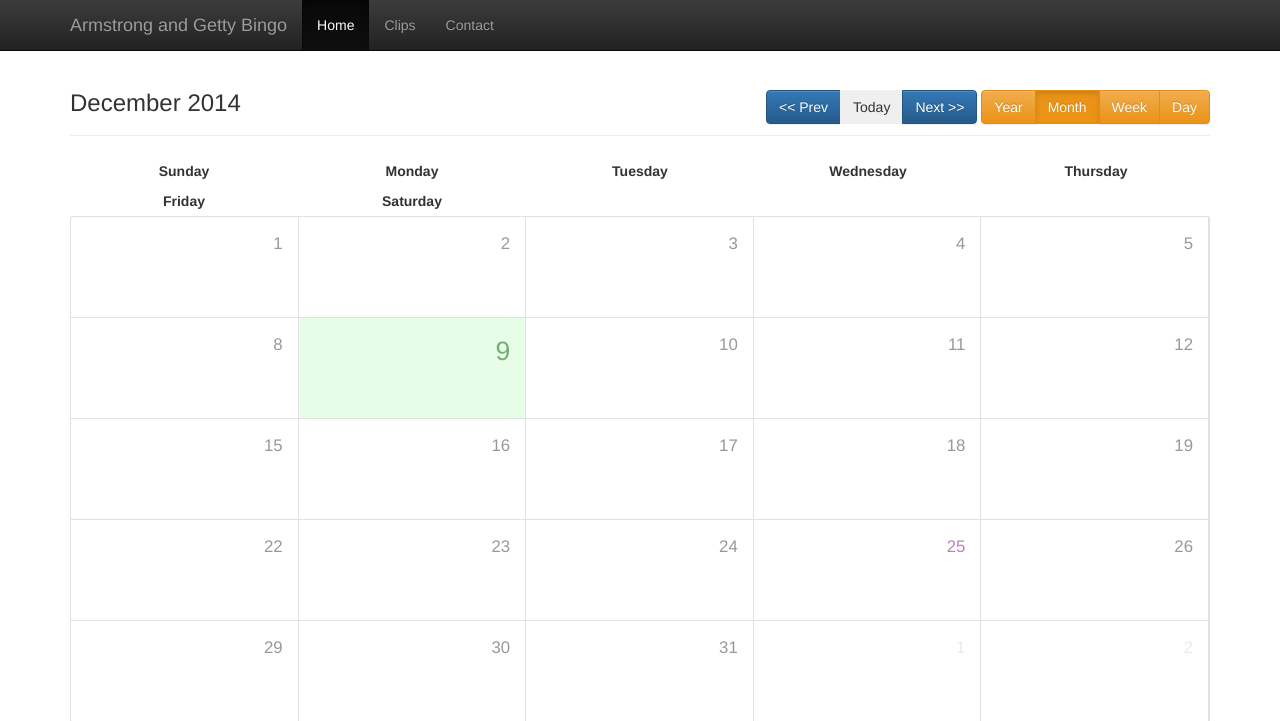
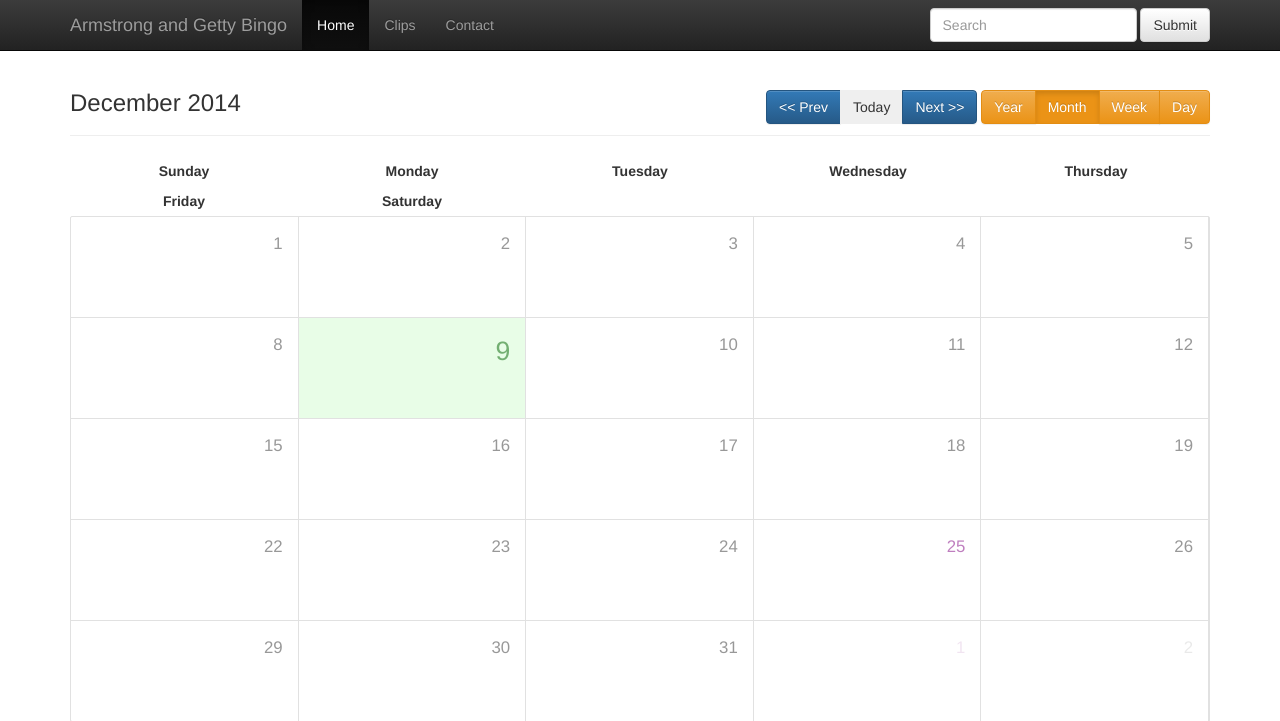
Before and after one commit to ben174/angrates, a Django app: page / in a window 1280 px wide. Shown: the top 721 px of the page. Run offline with Django 3.2, Linux system fonts and the light colour scheme; data that the repository does not hold is empty; some libraries are stand-ins or nearby versions.

Commit message:
Search implemented.

```diff
--- a/ang/settings.py
+++ b/ang/settings.py
@@ -36,7 +36,6 @@ INSTALLED_APPS = (
     'django.contrib.sessions',
     'django.contrib.messages',
     'django.contrib.staticfiles',
-    'haystack',
     'guide',
 )
 
--- a/guide/views.py
+++ b/guide/views.py
@@ -4,6 +4,7 @@ import datetime
 import calendar
 from guide.models import Episode, Hour, Clip
 import json
+from util import search as search_util
 
 
 def listing(request):
@@ -151,5 +152,13 @@ def clip(request, key):
     })
 
 def search(request):
-    query = request.GET.get('q', None)
-    Clip.objects.filter()
+    query_string = request.GET.get('q', None)
+    clip_query = search_util.get_query(query_string, ['name', 'description'])
+    hour_query = search_util.get_query(query_string, ['description'])
+    clips = Clip.objects.filter(clip_query)
+    hours = Hour.objects.filter(hour_query)
+    return render(request, 'results.html', {
+        'query': query_string,
+        'clips': clips,
+        'hours': hours,
+    })
--- a/templates/base.html
+++ b/templates/base.html
@@ -51,6 +51,12 @@
             <li><a href="/clips">Clips</a></li>
             <li><a href="http://www.bugben.com">Contact</a></li>
           </ul>
+          <form class="navbar-form navbar-right" action="/search/" role="search">
+            <div class="form-group">
+              <input type="text" id="q" name="q" value="{{ query }}" class="form-control" placeholder="Search">
+            </div>
+            <button type="submit" class="btn btn-default">Submit</button>
+          </form>
         </div><!--/.nav-collapse -->
       </div>
     </nav>
```
Also changed, not shown: templates/results.html (+6 -1 lines).
